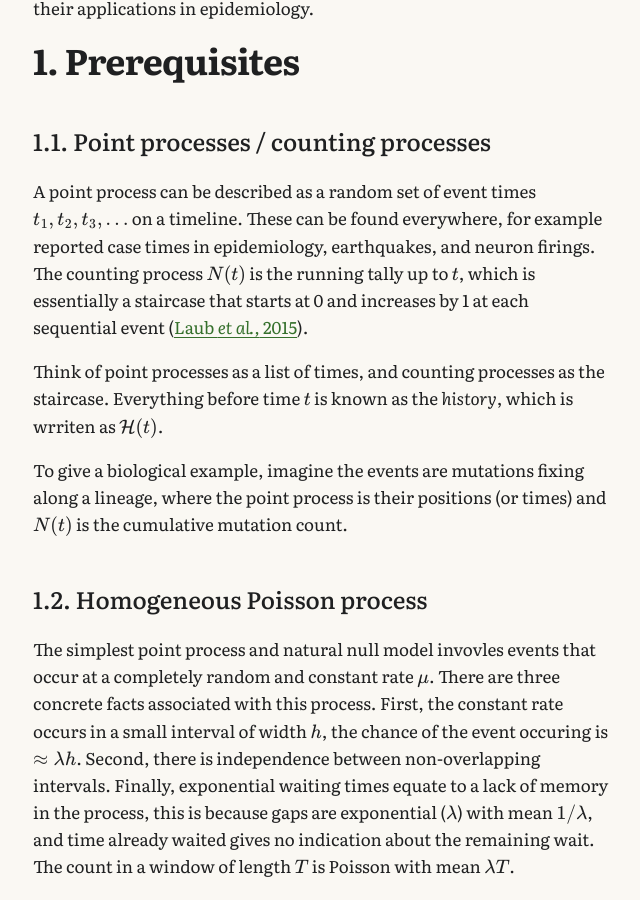
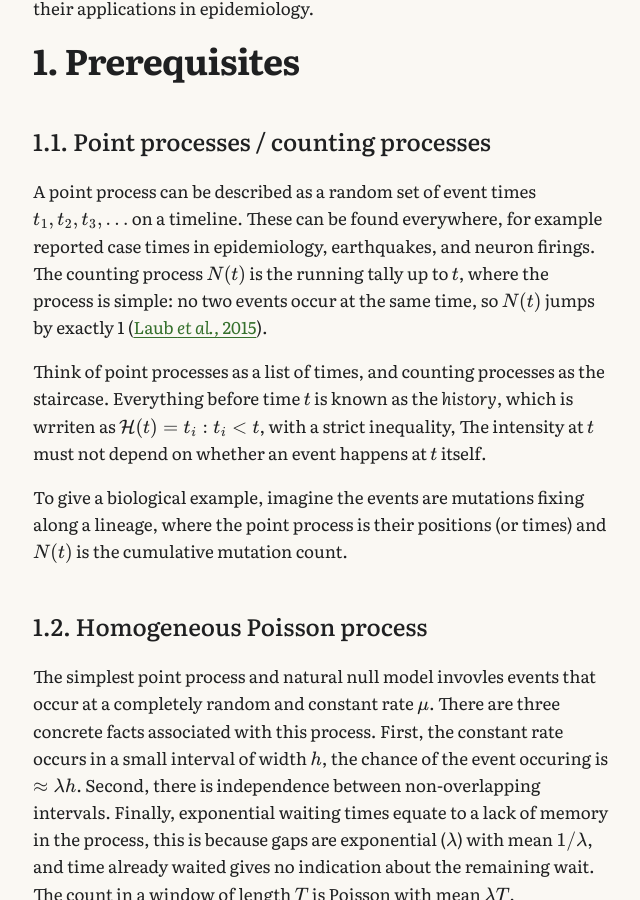
Before and after one commit to timj-wood/timj-wood.github.io, a Jekyll site: the page built from _posts/2026-09-20-hawkes-processes.md, in a window 1280 px wide and 900 px high, scrolled down 1169 px. Shown: the whole window, without its empty margins (284-924 px from the left). Built offline with Jekyll 4.4.1, drawn with Linux system fonts in a browser that asks for light colours; some of the changed text lies outside the part shown.

Commit message:
Update 2026-09-20-hawkes-processes.md

```diff
--- a/_posts/2026-09-20-hawkes-processes.md
+++ b/_posts/2026-09-20-hawkes-processes.md
@@ -20,9 +20,9 @@ This post introduces Hawkes processes from scratch, building up to their applica
 
 ## 1.1. Point processes / counting processes
 
-A point process can be described as a random set of event times $$t_1, t_2, t_3, ...$$ on a timeline. These can be found everywhere, for example reported case times in epidemiology, earthquakes, and neuron firings. The counting process $$N(t)$$ is the running tally up to $$t$$, which is essentially a staircase that starts at 0 and increases by 1 at each sequential event ([Laub *et al.,* 2015](https://arxiv.org/pdf/1507.02822)).
+A point process can be described as a random set of event times $$t_1, t_2, t_3, ...$$ on a timeline. These can be found everywhere, for example reported case times in epidemiology, earthquakes, and neuron firings. The counting process $$N(t)$$ is the running tally up to $$t$$, where the process is simple: no two events occur at the same time, so $$N(t)$$ jumps by exactly 1 ([Laub *et al.,* 2015](https://arxiv.org/pdf/1507.02822)).
 
-Think of point processes as a list of times, and counting processes as the staircase. Everything before time $$t$$ is known as the *history*, which is wrriten as $$\mathcal{H}(t)$$.
+Think of point processes as a list of times, and counting processes as the staircase. Everything before time $$t$$ is known as the *history*, which is wrriten as $$\mathcal{H}(t) = {t_i:t_i<t}$$, with a strict inequality, The intensity at $$t$$ must not depend on whether an event happens at $$t$$ itself.
 
 To give a biological example, imagine the events are mutations fixing along a lineage, where the point process is their positions (or times) and $$N(t)$$ is the cumulative mutation count.
 
```
